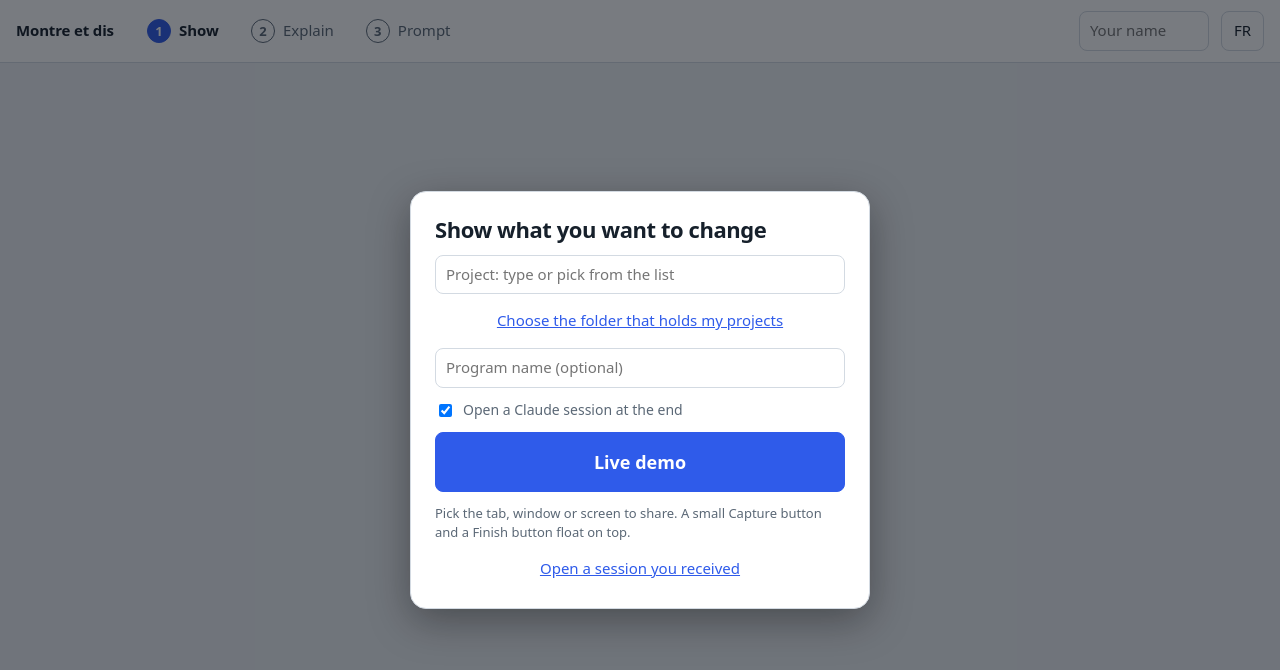
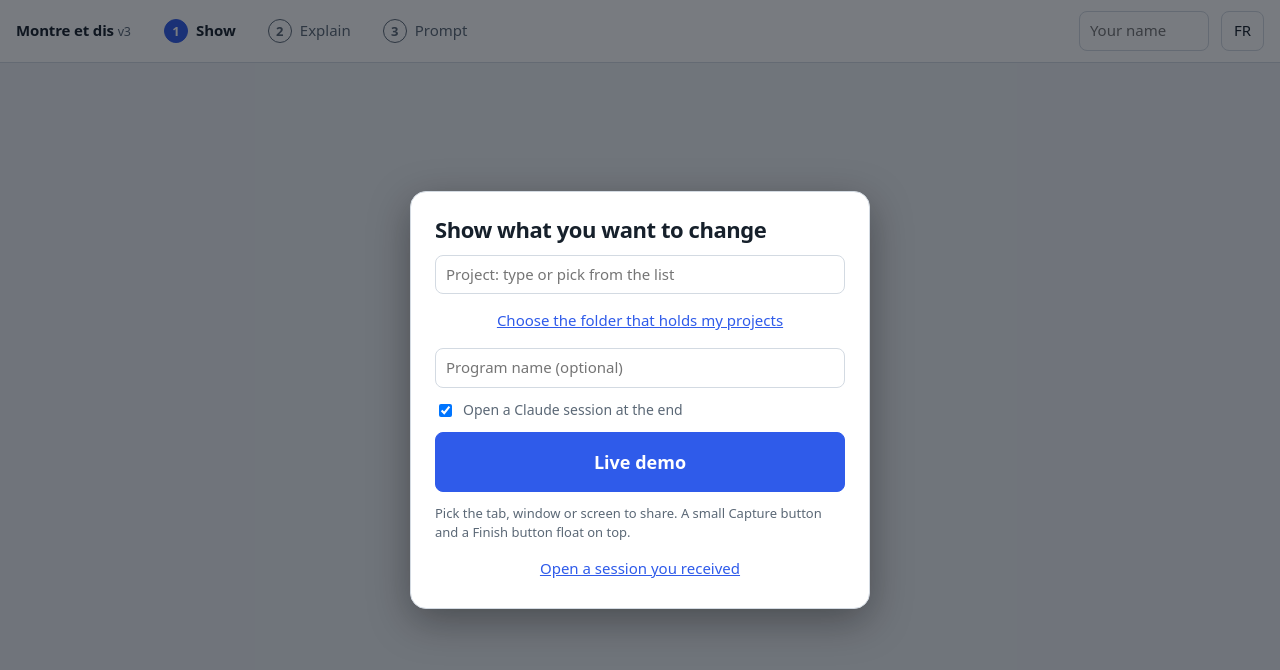
Before and after one commit to manutwice/montre-et-dis, a plain HTML site: page index.html in a window 1280 px wide. Drawn offline with Linux system fonts and the light colour scheme.

Commit message:
Affiche la version v3
Co-Authored-By: Claude Sonnet 5.5 <noreply@anthropic.com>
Claude-Session: https://claude.ai/code/session_013G7Un5cyXX2vigyvFLyCSb

```diff
--- a/index.html
+++ b/index.html
@@ -85,7 +85,7 @@ body.full #stage{position:fixed;inset:0;z-index:5;border-radius:0;border:0}
 </head>
 <body>
 <header>
-  <span class="brand">Montre et dis</span>
+  <span class="brand">Montre et dis <small style="font-weight:400;color:var(--muted)">v3</small></span>
   <nav>
     <button data-go="1"><b>1</b><span data-t="s1"></span></button>
     <button data-go="2"><b>2</b><span data-t="s2"></span></button>
```
Also changed, not shown: montre-et-dis.html (+1 -1 lines).
